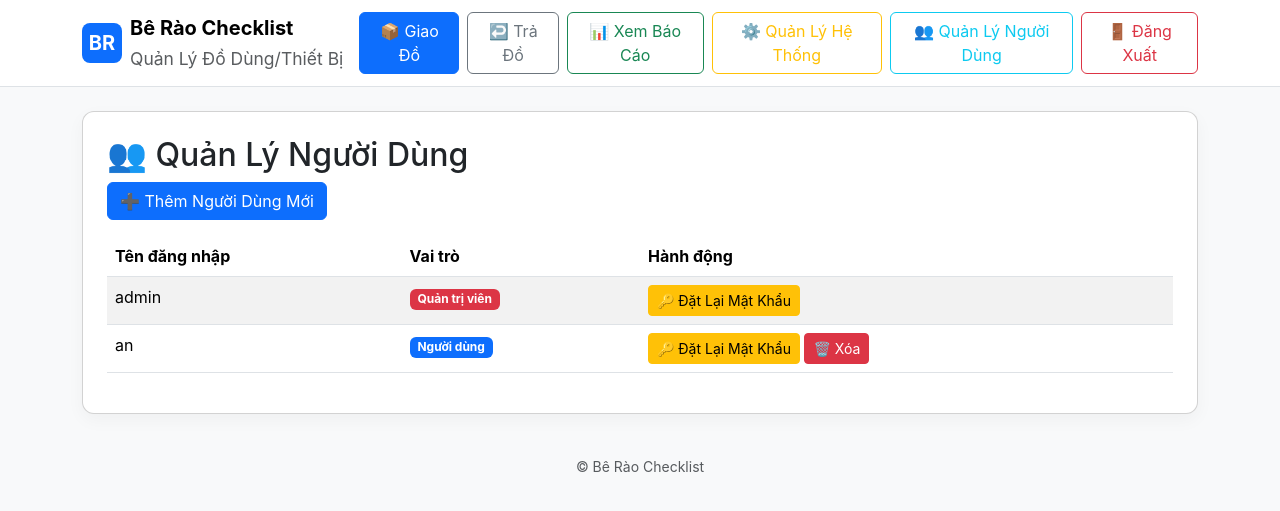
After one commit to whalebeat/be-rao, a Flask app: page /admin/users in a window 1280 px wide. The commit adds this page. Shown: the top 511 px of the page. Run offline with Flask 2, Linux system fonts and the light colour scheme; a user stored in the database is signed in; data comes from the database, SQL or seed files in the repository; both versions use the stored data as it was after the commit; some libraries are stand-ins or nearby versions.

Commit message:
refactor login

```diff
--- a/app.py
+++ b/app.py
@@ -1,6 +1,6 @@
 import os
 from flask import Flask, render_template, request, redirect, url_for, jsonify, session, flash
-from models import db, init_db, Station, Equipment, Person, Marathon, IssueRecord, ReturnRecord
+from models import db, init_db, Station, Equipment, Person, Marathon, IssueRecord, ReturnRecord, User
 from datetime import datetime
 from dotenv import load_dotenv
 from functools import wraps
@@ -16,20 +16,67 @@ db.init_app(app)
 with app.app_context():
     init_db()
 
-# Admin login decorator
+# Login required decorator
+def login_required(f):
+    @wraps(f)
+    def decorated_function(*args, **kwargs):
+        if not session.get('user_id'):
+            flash('Vui lòng đăng nhập để truy cập trang này.', 'warning')
+            return redirect(url_for('login'))
+        return f(*args, **kwargs)
+    return decorated_function
+
+# Admin required decorator
 def admin_required(f):
     @wraps(f)
     def decorated_function(*args, **kwargs):
-        if not session.get('admin_logged_in'):
-            flash('Please login to access this page.', 'warning')
-            return redirect(url_for('admin_login'))
+        if not session.get('user_id'):
+            flash('Vui lòng đăng nhập để truy cập trang này.', 'warning')
+            return redirect(url_for('login'))
+        user = User.query.get(session['user_id'])
+        if not user or user.role != 'admin':
+            flash('Bạn không có quyền truy cập trang này.', 'danger')
+            return redirect(url_for('index'))
         return f(*args, **kwargs)
     return decorated_function
+
+def get_current_user():
+    if session.get('user_id'):
+        return User.query.get(session['user_id'])
+    return None
+
 @app.route('/')
+@login_required
 def index():
-    return render_template('index.html', title="Bê Rào Checklist")
+    user = get_current_user()
+    return render_template('index.html', title="Bê Rào Checklist", user=user)
+
+@app.route('/login', methods=['GET','POST'])
+def login():
+    if request.method == 'POST':
+        username = request.form.get('username')
+        password = request.form.get('password')
+        user = User.query.filter_by(username=username).first()
+        if user and user.check_password(password):
+            session['user_id'] = user.id
+            session['username'] = user.username
+            session['role'] = user.role
+            flash(f'Chào mừng {user.username}!', 'success')
+            return redirect(url_for('index'))
+        else:
+            flash('Tên đăng nhập hoặc mật khẩu không đúng!', 'danger')
+    return render_template('login.html')
+
+@app.route('/logout')
+def logout():
+    session.clear()
+    flash('Bạn đã đăng xuất thành công!', 'success')
+    return redirect(url_for('login'))
+
 @app.route('/issue', methods=['GET','POST'])
+@login_required
 def issue():
+    user = get_current_user()
     marathons = Marathon.query.order_by(Marathon.name).all()
     stations = Station.query.order_by(Station.name).all()
     equipments = Equipment.query.order_by(Equipment.name).all()
@@ -43,7 +90,7 @@ def issue():
         new_station = request.form.get('new_station')
         if new_station:
             s = Station(name=new_station); db.session.add(s); db.session.commit(); station_id = s.id
-        person_name = request.form.get('person') or request.form.get('new_person') or 'Unknown'
+        person_name = request.form.get('person') or request.form.get('new_person') or user.username
         person = Person.query.filter_by(name=person_name).first()
         if not person:
             person = Person(name=person_name); db.session.add(person); db.session.commit()
@@ -56,11 +103,18 @@ def issue():
         for idx in range(len(quantities)):
             # Check if new_equipment has a value for this row
             if idx < len(new_equipments) and new_equipments[idx] and not new_equipments[idx].isspace():
-                # Create new equipment and use its ID
-                eq = Equipment(name=new_equipments[idx].strip())
-                db.session.add(eq)
-                db.session.commit()
-                final_equipment_ids.append(str(eq.id))
+                new_eq_name = new_equipments[idx].strip()
+                # Check if equipment with this name already exists (case-insensitive)
+                existing_eq = Equipment.query.filter(Equipment.name.ilike(new_eq_name)).first()
+                if existing_eq:
+                    # Use existing equipment instead of creating a new one
+                    final_equipment_ids.append(str(existing_eq.id))
+                else:
+                    # Create new equipment and use its ID
+                    eq = Equipment(name=new_eq_name)
+                    db.session.add(eq)
+                    db.session.commit()
+                    final_equipment_ids.append(str(eq.id))
             elif idx < len(equipment_ids) and equipment_ids[idx]:
                 # Use the selected equipment ID from dropdown
                 final_equipment_ids.append(equipment_ids[idx])
@@ -73,13 +127,18 @@ def issue():
             try: q=int(qty)
             except: q=0
             if q<=0 or not eq_id: continue
-            r = IssueRecord(marathon_id=marathon_id, station_id=station_id, equipment_id=eq_id, person_name=person.name, quantity=q, timestamp=datetime.utcnow())
+            r = IssueRecord(marathon_id=marathon_id, station_id=station_id, equipment_id=eq_id,
+                          person_name=person.name, quantity=q, timestamp=datetime.utcnow(),
+                          created_by=user.username)
             db.session.add(r)
         db.session.commit()
         return redirect(url_for('issue'))
-    return render_template('issue.html', marathons=marathons, stations=stations, equipments=equipments, persons=persons)
+    return render_template('issue.html', marathons=marathons, stations=stations, equipments=equipments, persons=persons, user=user)
+
 @app.route('/return', methods=['GET','POST'])
+@login_required
 def return_equipment():
+    user = get_current_user()
     marathons = Marathon.query.order_by(Marathon.name).all()
     stations = Station.query.order_by(Station.name).all()
     equipments = Equipment.query.order_by(Equipment.name).all()
@@ -106,7 +165,7 @@ def return_equipment():
         new_station = request.form.get('new_station')
         if new_station:
             s = Station(name=new_station); db.session.add(s); db.session.commit(); station_id = s.id
-        person_name = request.form.get('person') or request.form.get('new_person') or 'Unknown'
+        person_name = request.form.get('person') or request.form.get('new_person') or user.username
         person = Person.query.filter_by(name=person_name).first()
         if not person:
             person = Person(name=person_name); db.session.add(person); db.session.commit()
@@ -116,13 +175,18 @@ def return_equipment():
             try: q=int(qty)
             except: q=0
             if q<=0 or not eq_id: continue
-            r = ReturnRecord(marathon_id=marathon_id, station_id=station_id, equipment_id=eq_id, person_name=person.name, quantity=q, timestamp=datetime.utcnow())
+            r = ReturnRecord(marathon_id=marathon_id, station_id=station_id, equipment_id=eq_id,
+                           person_name=person.name, quantity=q, timestamp=datetime.utcnow(),
+                           created_by=user.username)
             db.session.add(r)
         db.session.commit()
         return redirect(url_for('return_equipment', marathon=marathon_id))
-    return render_template('return.html', marathons=marathons, stations=stations, equipments=equipments, persons=persons, unreturned=unreturned, selected_marathon=marathon_id)
+    return render_template('return.html', marathons=marathons, stations=stations, equipments=equipments, persons=persons, unreturned=unreturned, selected_marathon=marathon_id, user=user)
+
 @app.route('/report', methods=['GET'])
+@login_required
 def report():
+    user = get_current_user()
     marathon_id = request.args.get('marathon') or None
     marathons = Marathon.query.order_by(Marathon.name).all()
     equipment_summary = []; station_details = []; transactions = []
@@ -155,7 +219,8 @@ def report():
                 'station': station.name if station else None,
                 'equipment': equipment.name if equipment else None,
                 'quantity': rec.quantity,
-                'person': rec.person_name
+                'person': rec.person_name,
+                'created_by': rec.created_by
             })
         for rec in return_records:
             station = Station.query.get(rec.station_id) if rec.station_id else None
@@ -166,64 +231,122 @@ def report():
                 'station': station.name if station else None,
                 'equipment': equipment.name if equipment else None,
                 'quantity': rec.quantity,
-                'person': rec.person_name
+                'person': rec.person_name,
+                'created_by': rec.created_by
             })
         # Sort transactions by timestamp descending (newest first)
         transactions.sort(key=lambda x: x['timestamp'] if x['timestamp'] else datetime.min, reverse=True)
-    return render_template('report.html', marathons=marathons, equipment_summary=equipment_summary, station_details=station_details, selected_marathon=marathon_id, transactions=transactions)
+    return render_template('report.html', marathons=marathons, equipment_summary=equipment_summary, station_details=station_details, selected_marathon=marathon_id, transactions=transactions, user=user)
+
 @app.route('/api/add_station', methods=['POST'])
+@login_required
 def api_add_station():
     name = request.json.get('name')
     if not name: return jsonify({'error':'missing name'}),400
     s = Station(name=name); db.session.add(s); db.session.commit()
     return jsonify({'id':s.id,'name':s.name})
+
 @app.route('/api/add_equipment', methods=['POST'])
+@login_required
 def api_add_equipment():
     name = request.json.get('name')
     if not name: return jsonify({'error':'missing name'}),400
     e = Equipment(name=name); db.session.add(e); db.session.commit()
     return jsonify({'id':e.id,'name':e.name})
+
 @app.route('/api/add_marathon', methods=['POST'])
+@login_required
 def api_add_marathon():
     name = request.json.get('name')
     if not name: return jsonify({'error':'missing name'}),400
     m = Marathon(name=name); db.session.add(m); db.session.commit()
     return jsonify({'id':m.id,'name':m.name})
+
 @app.route('/api/persons')
+@login_required
 def api_persons():
     persons = Person.query.order_by(Person.name).all(); return jsonify([p.name for p in persons])
 
 # Admin routes
-@app.route('/admin/login', methods=['GET', 'POST'])
-def admin_login():
+@app.route('/admin/users')
+@admin_required
+def admin_users():
+    user = get_current_user()
+    users = User.query.order_by(User.username).all()
+    return render_template('admin_users.html', users=users, user=user)
+
+@app.route('/admin/users/add', methods=['GET', 'POST'])
+@admin_required
+def admin_add_user():
+    user = get_current_user()
     if request.method == 'POST':
         username = request.form.get('username')
         password = request.form.get('password')
-        admin_user = os.getenv('ADMIN_USERNAME', 'admin')
-        admin_pass = os.getenv('ADMIN_PASSWORD', 'admin123')
-        if username == admin_user and password == admin_pass:
-            session['admin_logged_in'] = True
-            flash('Successfully logged in!', 'success')
-            return redirect(url_for('admin_dashboard'))
-        else:
-            flash('Invalid credentials!', 'danger')
-    return render_template('admin_login.html')
+        role = request.form.get('role', 'user')
 
-@app.route('/admin/logout')
-def admin_logout():
-    session.pop('admin_logged_in', None)
-    flash('Successfully logged out!', 'success')
-    return redirect(url_for('index'))
+        if not username or not password:
+            flash('Tên đăng nhập và mật khẩu là bắt buộc!', 'danger')
+            return render_template('admin_add_user.html', user=user)
+
+        existing_user = User.query.filter_by(username=username).first()
+        if existing_user:
+            flash('Tên đăng nhập đã tồn tại!', 'danger')
+            return render_template('admin_add_user.html', user=user)
+
+        new_user = User(username=username, role=role)
+        new_user.set_password(password)
+        db.session.add(new_user)
+        db.session.commit()
+        flash(f'Người dùng {username} đã được tạo thành công!', 'success')
+        return redirect(url_for('admin_users'))
+
+    return render_template('admin_add_user.html', user=user)
+
+@app.route('/admin/users/<int:user_id>/reset_password', methods=['GET', 'POST'])
+@admin_required
+def admin_reset_password(user_id):
+    current_user = get_current_user()
+    target_user = User.query.get_or_404(user_id)
+
+    if request.method == 'POST':
+        new_password = request.form.get('password')
+        if not new_password:
+            flash('Mật khẩu không được để trống!', 'danger')
+            return render_template('admin_reset_password.html', target_user=target_user, user=current_user)
+
+        target_user.set_password(new_password)
+        db.session.commit()
+        flash(f'Mật khẩu của {target_user.username} đã được đặt lại thành công!', 'success')
+        return redirect(url_for('admin_users'))
+
+    return render_template('admin_reset_password.html', target_user=target_user, user=current_user)
+
+@app.route('/admin/users/<int:user_id>/delete', methods=['POST'])
+@admin_required
+def admin_delete_user(user_id):
+    current_user = get_current_user()
+    target_user = User.query.get_or_404(user_id)
+
+    if target_user.id == current_user.id:
+        flash('Bạn không thể xóa tài khoản của chính mình!', 'danger')
+        return redirect(url_for('admin_users'))
+
+    username = target_user.username
+    db.session.delete(target_user)
+    db.session.commit()
+    flash(f'Người dùng {username} đã được xóa!', 'success')
+    return redirect(url_for('admin_users'))
 
 @app.route('/admin/dashboard')
 @admin_required
 def admin_dashboard():
+    user = get_current_user()
     marathons = Marathon.query.order_by(Marathon.name).all()
     stations = Station.query.order_by(Station.name).all()
     equipments = Equipment.query.order_by(Equipment.name).all()
     issue_records = IssueRecord.query.order_by(IssueRecord.timestamp.desc()).limit(100).all()
     return_records = ReturnRecord.query.order_by(ReturnRecord.timestamp.desc()).limit(100).all()
-    return render_template('admin_dashboard.html', marathons=marathons, stations=stations, equipments=equipments, issue_records=issue_records, return_records=return_records)
+    return render_template('admin_dashboard.html', marathons=marathons, stations=stations, equipments=equipments, issue_records=issue_records, return_records=return_records, user=user)
 
 @app.route('/admin/delete/issue/<int:record_id>', methods=['POST'])
 @admin_required
@@ -231,7 +354,7 @@ def delete_issue_record(record_id):
     record = IssueRecord.query.get_or_404(record_id)
     db.session.delete(record)
     db.session.commit()
-    flash('Issue record deleted successfully!', 'success')
+    flash('Bản ghi xuất đã được xóa thành công!', 'success')
     return redirect(url_for('admin_dashboard'))
 
 @app.route('/admin/delete/return/<int:record_id>', methods=['POST'])
@@ -240,12 +363,13 @@ def delete_return_record(record_id):
     record = ReturnRecord.query.get_or_404(record_id)
     db.session.delete(record)
     db.session.commit()
-    flash('Return record deleted successfully!', 'success')
+    flash('Bản ghi nhập đã được xóa thành công!', 'success')
     return redirect(url_for('admin_dashboard'))
 
 @app.route('/admin/edit/issue/<int:record_id>', methods=['GET', 'POST'])
 @admin_required
 def edit_issue_record(record_id):
+    user = get_current_user()
     record = IssueRecord.query.get_or_404(record_id)
     marathons = Marathon.query.order_by(Marathon.name).all()
     stations = Station.query.order_by(Station.name).all()
@@ -257,13 +381,14 @@ def edit_issue_record(record_id):
         record.quantity = int(request.form.get('quantity'))
         record.person_name = request.form.get('person')
         db.session.commit()
-        flash('Issue record updated successfully!', 'success')
+        flash('Bản ghi xuất đã được cập nhật thành công!', 'success')
         return redirect(url_for('admin_dashboard'))
-    return render_template('admin_edit_issue.html', record=record, marathons=marathons, stations=stations, equipments=equipments)
+    return render_template('admin_edit_issue.html', record=record, marathons=marathons, stations=stations, equipments=equipments, user=user)
 
 @app.route('/admin/edit/return/<int:record_id>', methods=['GET', 'POST'])
 @admin_required
 def edit_return_record(record_id):
+    user = get_current_user()
     record = ReturnRecord.query.get_or_404(record_id)
     marathons = Marathon.query.order_by(Marathon.name).all()
     stations = Station.query.order_by(Station.name).all()
@@ -275,8 +400,8 @@ def edit_return_record(record_id):
         record.quantity = int(request.form.get('quantity'))
         record.person_name = request.form.get('person')
         db.session.commit()
-        flash('Return record updated successfully!', 'success')
+        flash('Bản ghi nhập đã được cập nhật thành công!', 'success')
         return redirect(url_for('admin_dashboard'))
-    return render_template('admin_edit_return.html', record=record, marathons=marathons, stations=stations, equipments=equipments)
+    return render_template('admin_edit_return.html', record=record, marathons=marathons, stations=stations, equipments=equipments, user=user)
 
 if __name__=='__main__': app.run(debug=True)
--- a/templates/admin_dashboard.html
+++ b/templates/admin_dashboard.html
@@ -3,7 +3,6 @@
 <div class="card p-4">
   <div class="d-flex justify-content-between align-items-center mb-3">
     <h3>Bảng Điều Khiển Admin</h3>
-    <a href="{{ url_for('admin_logout') }}" class="btn btn-sm btn-outline-danger">Đăng Xuất</a>
   </div>
 
   <ul class="nav nav-tabs mb-3" id="adminTabs" role="tablist">
@@ -30,6 +29,7 @@
               <th>Tên</th>
               <th>Số lượng</th>
               <th>Người giao</th>
+              <th>Người tạo</th>
               <th>Thao tác</th>
             </tr>
           </thead>
@@ -43,6 +43,7 @@
               <td>{{ equipments|selectattr('id', 'equalto', record.equipment_id)|map(attribute='name')|first or '—' }}</td>
               <td>{{ record.quantity }}</td>
               <td>{{ record.person_name }}</td>
+              <td>{{ record.created_by or '—' }}</td>
               <td>
                 <div class="btn-group btn-group-sm">
                   <a href="{{ url_for('edit_issue_record', record_id=record.id) }}" class="btn btn-outline-primary">Sửa</a>
@@ -72,6 +73,7 @@
               <th>Tên</th>
               <th>Số lượng</th>
               <th>Người trả</th>
+              <th>Người tạo</th>
               <th>Thao tác</th>
             </tr>
           </thead>
@@ -85,6 +87,7 @@
               <td>{{ equipments|selectattr('id', 'equalto', record.equipment_id)|map(attribute='name')|first or '—' }}</td>
               <td>{{ record.quantity }}</td>
               <td>{{ record.person_name }}</td>
+              <td>{{ record.created_by or '—' }}</td>
               <td>
                 <div class="btn-group btn-group-sm">
                   <a href="{{ url_for('edit_return_record', record_id=record.id) }}" class="btn btn-outline-primary">Sửa</a>
--- /dev/null
+++ b/templates/admin_users.html
@@ -0,0 +1,50 @@
+{% extends "base.html" %}
+{% block content %}
+<div class="card p-4">
+  <h2>👥 Quản Lý Người Dùng</h2>
+
+  <div class="mb-3">
+    <a href="{{ url_for('admin_add_user') }}" class="btn btn-primary">➕ Thêm Người Dùng Mới</a>
+  </div>
+
+  {% with messages = get_flashed_messages(with_categories=true) %}
+    {% if messages %}
+      {% for category, message in messages %}
+        <div class="alert alert-{{ category }}">{{ message }}</div>
+      {% endfor %}
+    {% endif %}
+  {% endwith %}
+
+  <table class="table table-striped">
+    <thead>
+      <tr>
+        <th>Tên đăng nhập</th>
+        <th>Vai trò</th>
+        <th>Hành động</th>
+      </tr>
+    </thead>
+    <tbody>
+      {% for u in users %}
+      <tr>
+        <td>{{ u.username }}</td>
+        <td>
+          {% if u.role == 'admin' %}
+            <span class="badge bg-danger">Quản trị viên</span>
+          {% else %}
+            <span class="badge bg-primary">Người dùng</span>
+          {% endif %}
+        </td>
+        <td>
+          <a href="{{ url_for('admin_reset_password', user_id=u.id) }}" class="btn btn-sm btn-warning">🔑 Đặt Lại Mật Khẩu</a>
+          {% if u.id != user.id %}
+          <form method="POST" action="{{ url_for('admin_delete_user', user_id=u.id) }}" style="display:inline;" onsubmit="return confirm('Bạn có chắc muốn xóa người dùng {{ u.username }}?');">
+            <button type="submit" class="btn btn-sm btn-danger">🗑️ Xóa</button>
+          </form>
+          {% endif %}
+        </td>
+      </tr>
+      {% endfor %}
+    </tbody>
+  </table>
+</div>
+{% endblock %}
--- a/templates/base.html
+++ b/templates/base.html
@@ -18,15 +18,17 @@
             <small class="text-muted">Quản Lý Đồ Dùng/Thiết Bị</small>
           </div>
         </a>
-        <div>
-          <a class="btn btn-outline-primary me-2" href="{{ url_for('issue') }}">Giao Đồ</a>
-          <a class="btn btn-outline-secondary me-2" href="{{ url_for('return_equipment') }}">Trả Đồ</a>
-          <a class="btn btn-outline-success me-2" href="{{ url_for('report') }}">Báo Cáo</a>
-          {% if session.get('admin_logged_in') %}
-            <a class="btn btn-outline-warning" href="{{ url_for('admin_dashboard') }}">Admin</a>
-          {% else %}
-            <a class="btn btn-outline-dark" href="{{ url_for('admin_login') }}">Login</a>
+        <div class="d-flex gap-2">
+          <a class="btn btn-primary" href="{{ url_for('issue') }}">📦 Giao Đồ</a>
+          <a class="btn btn-outline-secondary" href="{{ url_for('return_equipment') }}">↩️ Trả Đồ</a>
+          <a class="btn btn-outline-success" href="{{ url_for('report') }}">📊 Xem Báo Cáo</a>
+
+          {% if user.role == 'admin' %}
+          <a class="btn btn-outline-warning" href="{{ url_for('admin_dashboard') }}">⚙️ Quản Lý Hệ Thống</a>
+          <a class="btn btn-outline-info" href="{{ url_for('admin_users') }}">👥 Quản Lý Người Dùng</a>
           {% endif %}
+
+          <a class="btn btn-outline-danger" href="{{ url_for('logout') }}">🚪 Đăng Xuất</a>
         </div>
       </div>
     </nav>
--- a/templates/issue.html
+++ b/templates/issue.html
@@ -34,10 +34,10 @@
           <select name="person" id="person-select" class="form-select">
             <option value="">-- Chọn người giao --</option>
             {% for p in persons %}
-              <option value="{{ p.name }}">{{ p.name }}</option>
+              <option value="{{ p.name }}" {% if p.name == user.username %}selected{% endif %}>{{ p.name }}</option>
             {% endfor %}
           </select>
-          <input class="form-control" name="new_person" placeholder="Hoặc nhập tên mới">
+          <input class="form-control" name="new_person" placeholder="Hoặc nhập tên mới" value="{{ user.username if user.username not in persons|map(attribute='name')|list else '' }}">
         </div>
       </div>
     </div>
--- a/templates/report.html
+++ b/templates/report.html
@@ -51,6 +51,7 @@
             <th>Tên</th>
             <th>Số lượng</th>
             <th>Người giao/trả</th>
+            <th>Người tạo</th>
           </tr>
         </thead>
         <tbody>
@@ -68,6 +69,7 @@
             <td>{{ t.equipment or '—' }}</td>
             <td>{{ t.quantity }}</td>
             <td>{{ t.person }}</td>
+            <td>{{ t.created_by or '—' }}</td>
           </tr>
           {% endfor %}
         </tbody>
--- a/templates/return.html
+++ b/templates/return.html
@@ -29,9 +29,9 @@
         <div class="input-group">
           <select name="person" id="person-select-return" class="form-select">
             <option value="">-- Chọn người trả --</option>
-            {% for p in persons %}<option value="{{ p.name }}">{{ p.name }}</option>{% endfor %}
+            {% for p in persons %}<option value="{{ p.name }}" {% if p.name == user.username %}selected{% endif %}>{{ p.name }}</option>{% endfor %}
           </select>
-          <input class="form-control" name="new_person" placeholder="Hoặc nhập tên mới">
+          <input class="form-control" name="new_person" placeholder="Hoặc nhập tên mới" value="{{ user.username if user.username not in persons|map(attribute='name')|list else '' }}">
         </div>
       </div>
     </div>
```
Also changed, not shown: models.py (+45 -0 lines), templates/admin_add_user.html (added, +39 -0 lines), templates/admin_reset_password.html (added, +27 -0 lines), templates/index.html (+2 -6 lines), templates/login.html (added, +36 -0 lines), instance/database.db.
